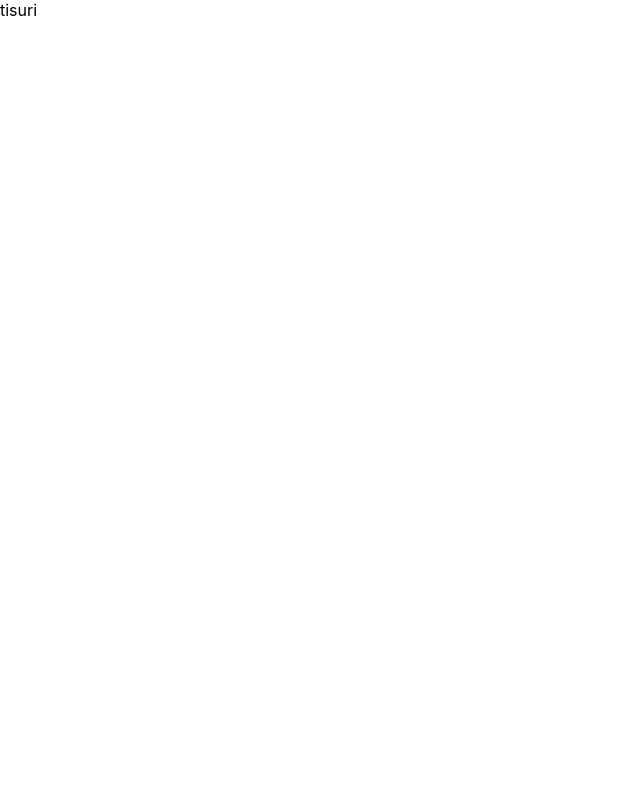
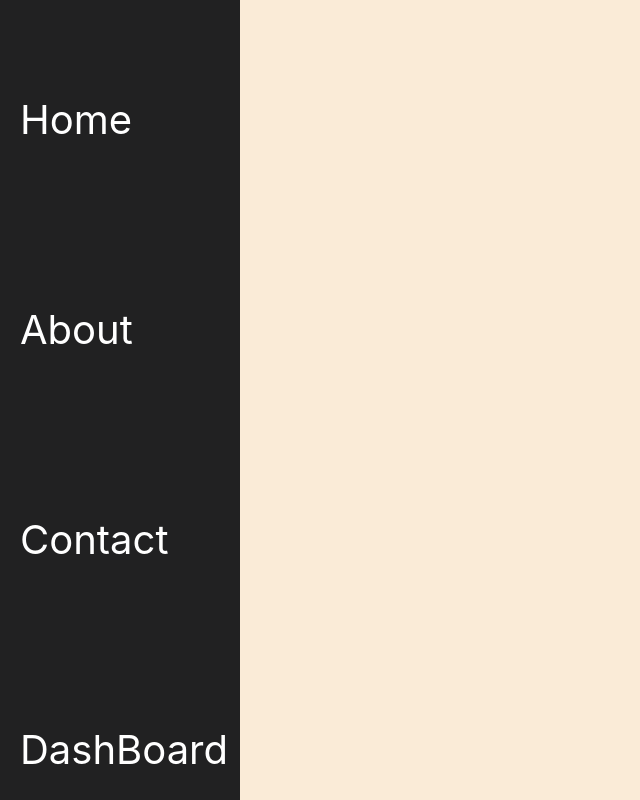
Before and after one commit to imeshhirushan2117/bookcatalogCRUD, a React (Create React App) app in the folder FrontEnd/: page / in a window 1280 px wide. Shown: the whole page, without its empty margins (0-640 px from the left). Built offline with nearby package versions, Linux system fonts and the light colour scheme.

Commit message:
added size navbar

```diff
--- a/FrontEnd/src/App.css
+++ /dev/null
@@ -1,4 +0,0 @@
-.App {
-   width: 100vw;
-   height: 100vh;
-  }
--- a/FrontEnd/src/components/common/navBar/Sidebar.jsx
+++ b/FrontEnd/src/components/common/navBar/Sidebar.jsx
@@ -1,9 +1,17 @@
-import React from 'react'
-import "../../../../src/App.css"
+import React from "react";
+import { styleSheet } from "./style.css";
 function Sidebar() {
   return (
-    <div>tisuri</div>
-  )
+    <section className="navSection">
+      <div className="side-nav">
+        <a href="/">Home</a>
+        <a href="#">About</a>
+        <a href="#">Contact</a>
+        <a href="#">DashBoard</a>
+
+      </div>
+    </section>
+  );
 }
 
-export default Sidebar
+export default Sidebar;
--- /dev/null
+++ b/FrontEnd/src/components/common/navBar/style.css
@@ -0,0 +1,26 @@
+
+body {
+    margin: 0;
+    padding: 0;
+    background-color: antiquewhite;
+  }
+
+.side-nav {
+   position: fixed;
+   top: 0;
+   left: 0;
+   height: 100vh;
+   width: 200px;
+   padding: 20px;
+   background-color: #212122;
+
+  }
+
+  .side-nav a {
+    display: block;
+    margin-bottom: 10px;
+    text-decoration: none;
+    color: #ffffff;
+    font-size: 40px;
+    line-height: 5;
+  }
```
